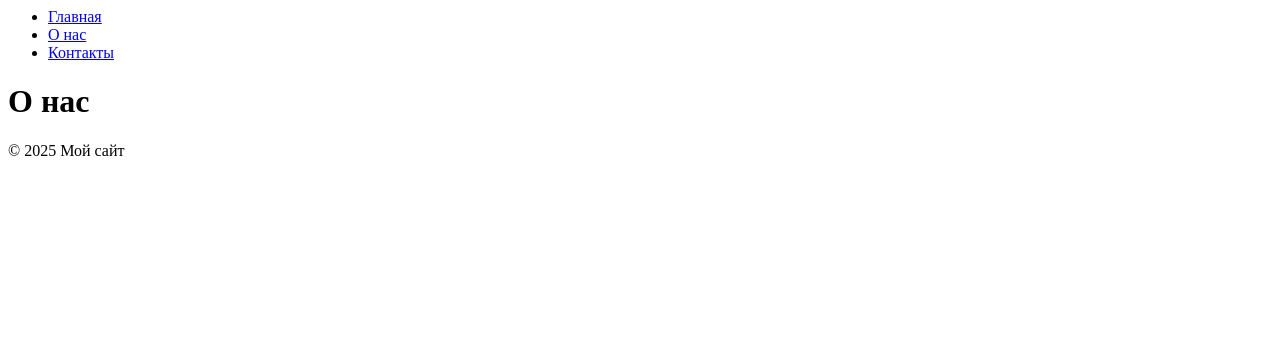
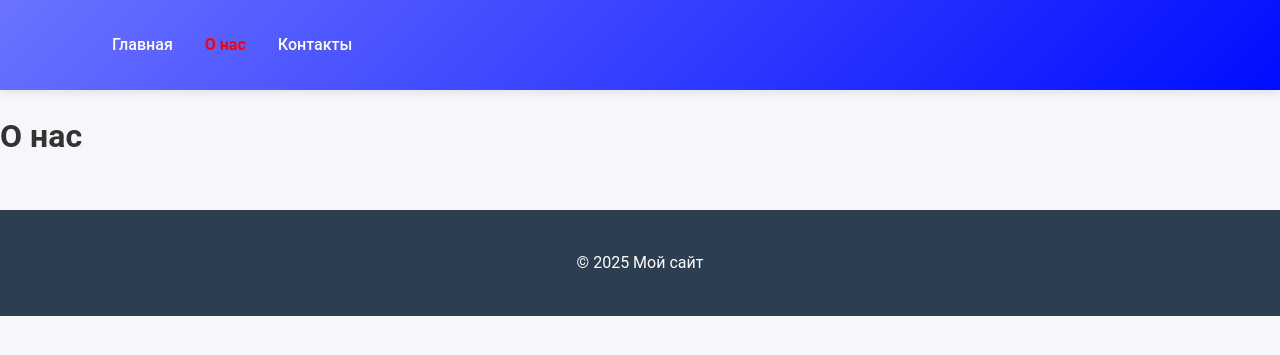
Before and after one commit to Chamorik/chamorik.ru, a PHP site: page /pages/about.php in a window 1280 px wide. Shown: the top 355 px of the page. Run offline with PHP 8.4, Linux system fonts and the light colour scheme.

Commit message:
Дополнительное задание

```diff
--- a/assets/css/style.css
+++ b/assets/css/style.css
@@ -1,4 +1,129 @@
+body {
+    font-family: 'Roboto', sans-serif;
+    margin: 0;
+    padding: 0;
+    background-color: #f5f7fa;
+    color: #333;
+    line-height: 1.6;
+}
 nav a.active {
     font-weight: bold;
     color: #f00;
 }
+.thank-you-message {
+    background-color: #dff0d8;
+    color: #3c763d;
+    padding: 15px;
+    margin: 20px 0;
+    border: 1px solid #d6e9c6;
+    border-radius: 4px;
+    text-align: center;
+}
+
+.contact-form {
+    max-width: 600px;
+    margin: 0 auto;
+    padding: 20px;
+}
+
+.form-group {
+    margin-bottom: 15px;
+}
+
+.form-group input,
+.form-group textarea {
+    width: 100%;
+    padding: 8px;
+    border: 1px solid #ddd;
+    border-radius: 4px;
+}
+
+button[type="submit"] {
+    background: #007bff;
+    color: white;
+    padding: 10px 15px;
+    border: none;
+    border-radius: 4px;
+    cursor: pointer;
+}
+header {
+    background: linear-gradient(135deg, #6b73ff 0%, #000dff 100%);
+    color: white;
+    padding: 1rem 0;
+    box-shadow: 0 2px 10px rgba(0, 0, 0, 0.1);
+}
+
+nav {
+    max-width: 1200px;
+    margin: 0 auto;
+    padding: 0 20px;
+    display: flex;
+    justify-content: space-between;
+    align-items: center;
+}
+
+.nav-menu {
+    display: flex;
+    list-style: none;
+}
+
+.nav-menu li {
+    margin-left: 2rem;
+}
+
+.nav-menu a {
+    color: white;
+    text-decoration: none;
+    font-weight: 500;
+    transition: color 0.3s;
+    padding: 0.5rem 0;
+    position: relative;
+}
+
+.nav-menu a:hover {
+    color: #fffc7f;
+}
+
+.nav-menu a::after {
+    content: '';
+    position: absolute;
+    width: 0;
+    height: 2px;
+    background: #fffc7f;
+    bottom: 0;
+    left: 0;
+    transition: width 0.3s;
+}
+
+.nav-menu a:hover::after {
+    width: 100%;
+}
+
+.main-content {
+    max-width: 1200px;
+    margin: 2rem auto;
+    padding: 0 20px;
+}
+
+.welcome-container {
+    background: white;
+    border-radius: 10px;
+    padding: 3rem;
+    box-shadow: 0 5px 15px rgba(0, 0, 0, 0.05);
+    text-align: center;
+    margin-top: 2rem;
+}
+
+.welcome-title {
+    color: #2c3e50;
+    font-size: 2.5rem;
+    margin-bottom: 1rem;
+}
+
+footer {
+    background: #2c3e50;
+    color: white;
+    text-align: center;
+    padding: 1.5rem 0;
+    margin-top: 3rem;
+}
--- a/includes/header.php
+++ b/includes/header.php
@@ -8,7 +8,7 @@ $menuItems = [
 
 <header>
     <nav>
-        <ul>
+        <ul class="nav-menu">
 	 <?php foreach ($menuItems as $title => $url): ?>
                 <li>
                     <a href="<?= $url ?>" <?= $_SERVER['REQUEST_URI'] == $url ? 'class="active"' : '' ?>>
--- a/pages/about.php
+++ b/pages/about.php
@@ -1,4 +1,5 @@
 <?php include '../includes/header.php'; ?>
+<link rel="stylesheet" href="/assets/css/style.css">
 <main>
     <h1>О нас</h1>
 </main>
```
Also changed, not shown: index.php (+6 -2 lines), pages/contact.php (+35 -7 lines).
